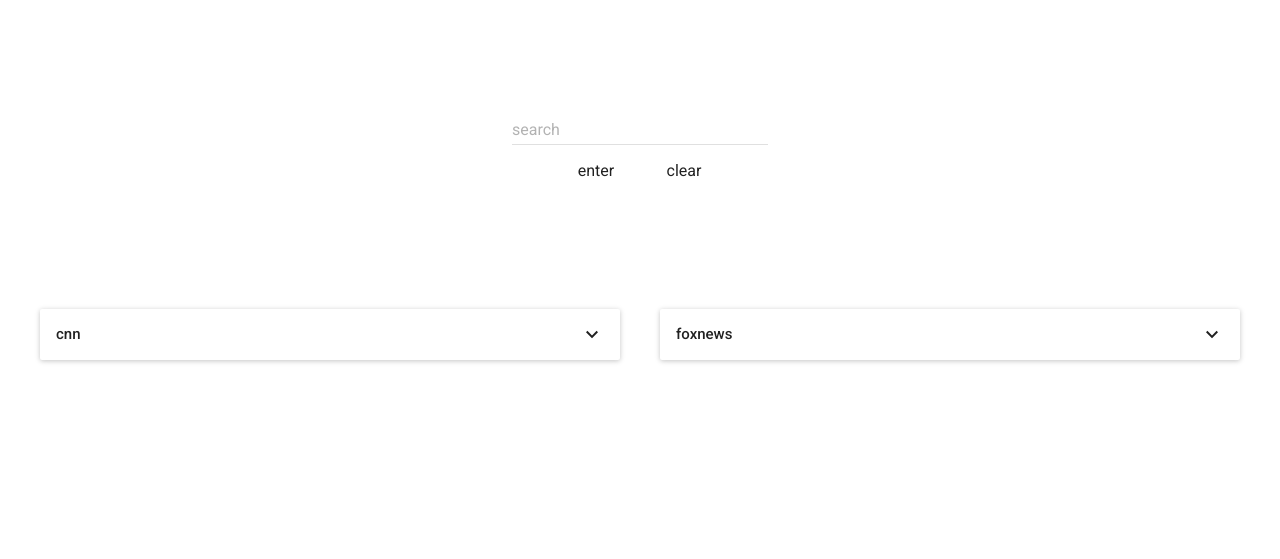
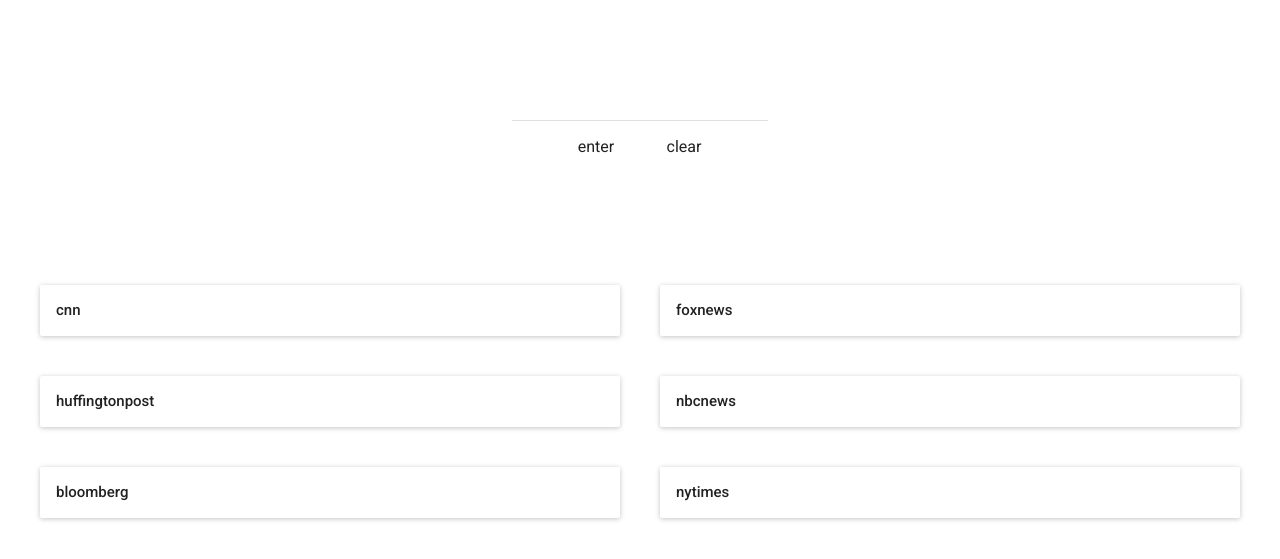
Before and after one commit to iamttc/news-bias, a React app: page / in a window 1280 px wide. Shown: the part 69-628 px from the top of the page. Built offline with nearby package versions, Linux system fonts and the light colour scheme; what react-tap-event-plugin would draw is missing.

Commit message:
fixed 429 error

```diff
--- a/package.json
+++ b/package.json
@@ -1,9 +1,9 @@
 {
-  "name": "react-demo",
+  "name": "newsbias",
   "version": "0.1.0",
   "private": true,
   "dependencies": {
-    "axios": "^0.16.2",
+    "log": "^1.4.0",
     "material-ui": "^0.18.2",
     "react": "^15.5.4",
     "react-dom": "^15.5.4",
--- a/public/index.html
+++ b/public/index.html
@@ -20,7 +20,7 @@
       work correctly both with client-side routing and a non-root public URL.
       Learn how to configure a non-root public URL by running `npm run build`.
     -->
-    <title>React App</title>
+    <title>newsbias</title>
   </head>
   <body>
     <noscript>
--- a/src/components/container/Container.js
+++ b/src/components/container/Container.js
@@ -10,10 +10,12 @@
             <Menu />
             <Search />
             <div className="SiteList">
-                <Site title="cnn"/>
-                <Site title="foxnews"/>
-                {/*<Site title="bloomberg"/>
-                <Site title="the-new-york-times"/>*/}
+                <Site title="cnn" id="1"/>
+                <Site title="foxnews" id="2"/>
+                <Site title="huffingtonpost" id="3"/>
+                <Site title="nbcnews" id="4"/>
+                <Site title="bloomberg" id="5"/>
+                <Site title="nytimes" id="6"/>
             </div>
         </div>
     );
--- a/src/components/search/Search.css
+++ b/src/components/search/Search.css
@@ -4,3 +4,7 @@
     padding: 150px 0 100px 0;
     text-align: center;
 }
+
+.Search input{
+    text-align: center;
+}
--- a/src/components/search/Search.js
+++ b/src/components/search/Search.js
@@ -18,7 +18,6 @@
         return (
             <div className="Search">
                 <TextField
-                    floatingLabelText="search"
                     value = { this.state.name }
                     onChange = { this.handleUpdate }
                     onKeyPress = { this.checkSubmit } />
--- a/src/components/site/Site.css
+++ b/src/components/site/Site.css
@@ -5,3 +5,10 @@
     margin: 20px;
     min-width: 500px;
 }
+
+.Visible{
+    display: block;
+}
+.NotVisible{
+    display: None;
+}
--- a/src/components/site/Site.js
+++ b/src/components/site/Site.js
@@ -3,7 +3,8 @@
 import { connect } from 'react-redux';
 import { Card, CardHeader, CardText } from 'material-ui/Card';
 import { LineChart, Line, XAxis, YAxis, CartesianGrid } from 'recharts';
-// import axios from 'axios';
+import LinearProgress from 'material-ui/LinearProgress';
+// import log from 'log';
 
 const sentiment = require('sentiment');
 const webhoseio = require('webhoseio');
@@ -12,19 +13,20 @@
     constructor(props) {
         super(props);
         this.title = this.props.title;
+        this.id = this.props.id;
 
         this.state = {
             name: '',
             data: [],
             sentiment: '',
-            expanded: false
+            expanded: false,
+            loading: false
         };
 
         this.getData = this.getData.bind(this);
+        this.runQuery = this.runQuery.bind(this);
     }
-    componentWillMount() {
-        this.getData();
-    }
+    componentWillMount() { this.getData(); }
     componentWillReceiveProps(props, state) {
         console.log('component will receive props');
         this.setState({
@@ -33,19 +35,17 @@
     }
 
     render() {
+        var load = null;
+        if (this.state.name !== '' && this.state.loading)
+            load = <LinearProgress mode="indeterminate" />
         return (
             <div className="Site">
-                <Card expanded = { this.state.expanded }>
-                    <CardHeader
-                        title = { this.title }
-                        actAsExpander = { true }
-                        showExpandableButton = { true }
-                    />
+                <Card expanded = { this.state.expanded } >
+                    {load}
+                    <CardHeader title = { this.title } />
                     <CardText expandable={true}>
-                        {this.title} has a {this.state.sentiment} sentiment towards {this.props.name}.
-
+                        <b>overall:</b> {this.state.sentiment} sentiment towards {this.props.name}
                         <br /><br />
-
                         <LineChart width={450} height={300} data={ this.state.data } >
                             <XAxis dataKey="name"/>
                             <YAxis />
@@ -60,17 +60,25 @@
 
     getData(name) {
         if (name && name !== this.state.name) {
-            this.setState({ expanded: false });
+            this.setState({
+                loading: true
+            });
+            setTimeout(() => {
+                this.runQuery(name)
+            }, 1000 * this.id);
+        }
+    }
 
-            console.log('updating data with ' + name);
-            const client = webhoseio.config({token: '9e1d5c3e-7190-42e3-a385-90805d5df0fa'});
-
+    runQuery(name){
         var data = [];
         var sum = 0;
 
+        const client = webhoseio.config({token: '9e1d5c3e-7190-42e3-a385-90805d5df0fa'});
         var query = "\"" + name + "\" language:english site:" + this.title + ".com";
         client.query('filterWebContent', { q: query })
         .then(response => {
+            console.log(response);
+            if (response['posts'] && response['posts'].length > 0){
                 response['posts'].forEach(function(element, idx) {
                     var sent = sentiment(element['text']).score;
                     data.push({ name: idx, value: sent });
@@ -82,11 +90,14 @@
                 this.setState({
                     data: data,
                     sentiment: sent,
-                    expanded: true
-                });
+                    expanded: true,
+                    loading: false
                 });
             }
-
+            else{
+                console.log(this.title + ' has no articles on this topic');
+            }
+        });
     }
 }
 
--- a/src/index.js
+++ b/src/index.js
@@ -12,7 +12,7 @@
 import registerServiceWorker from './registerServiceWorker';
 
 var defaultState = {
-    name: 'Donald Trump'
+    name: ''
 }
 let store = createStore(searchApp, defaultState);
 
```
Also changed, not shown: 1 other file. Lines whose indentation alone changed are shown as unchanged.
